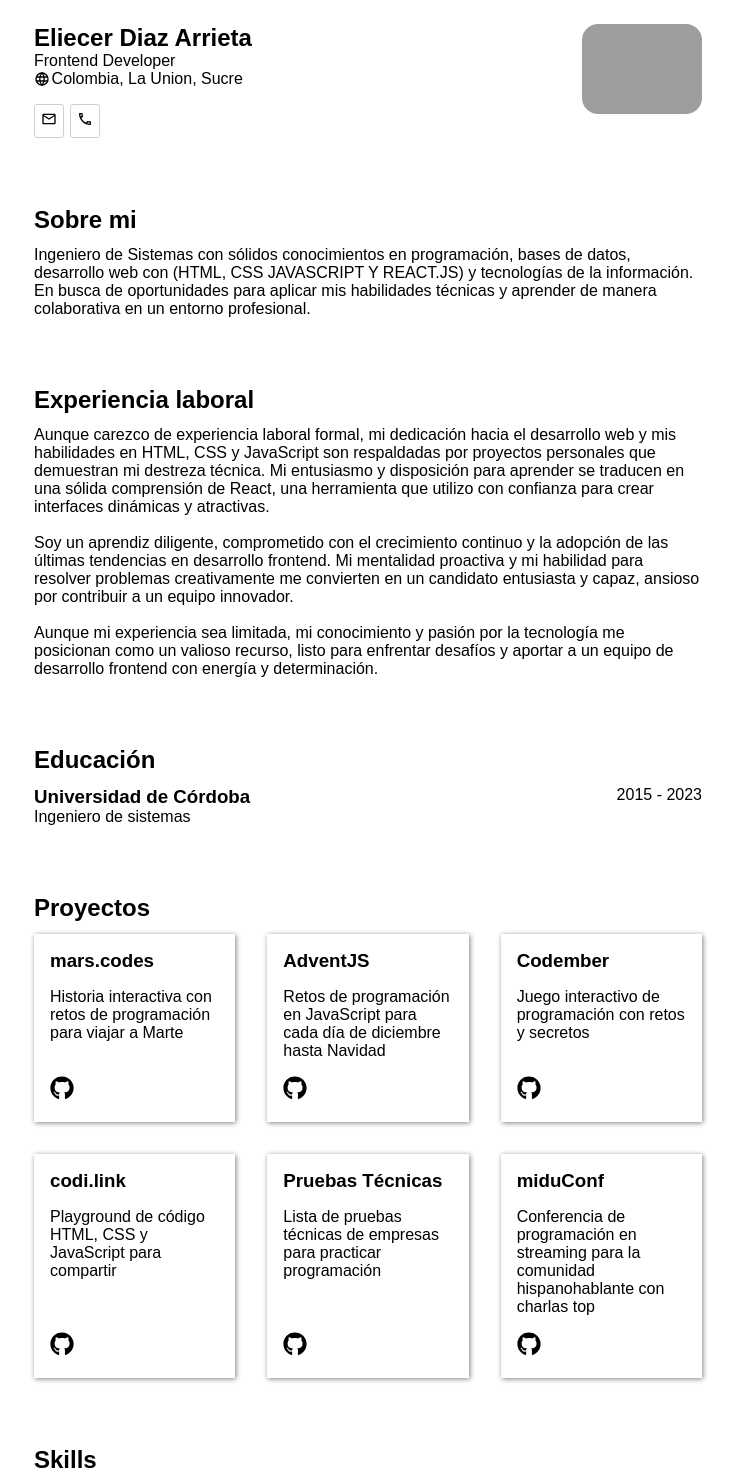
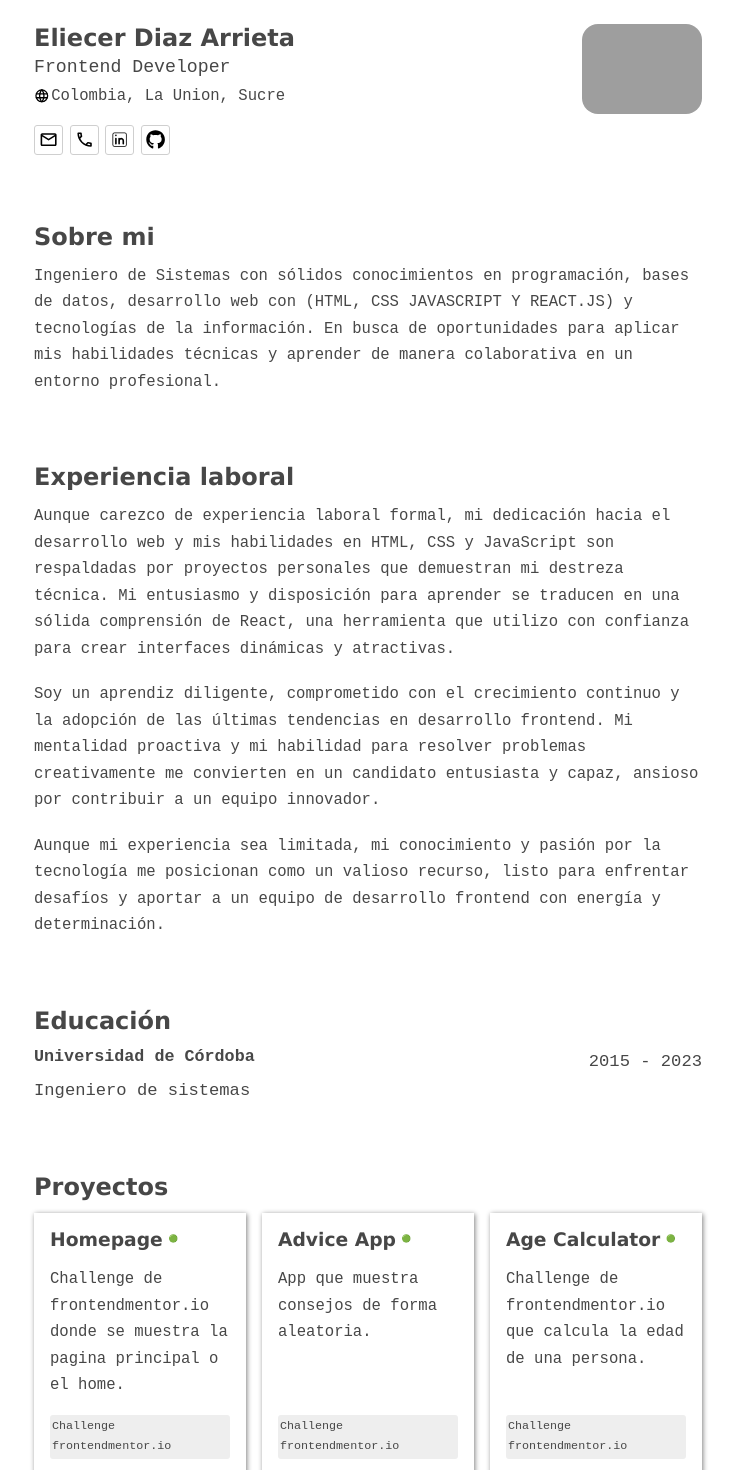
Before and after one commit to eliecer-code/cv, a React (Vite) app: page / in a window 1280 px wide. Shown: the part 40-1510 px from the top of the page, without its empty margins (272-1009 px from the left). Built offline with nearby package versions, Linux system fonts and the light colour scheme; grey boxes are pictures that could not be loaded.

Commit message:
cv updated

```diff
--- a/cv.json
+++ b/cv.json
@@ -18,7 +18,7 @@
       {
         "network": "LinkedIn",
         "username": "Eliecer Diaz",
-        "url": "https://linkedin.com/in/midudev"
+        "url": "https://www.linkedin.com/in/eliecer-diaz-1545bb18b/"
       },
       {
         "network": "GitHub",
@@ -92,7 +92,7 @@
       "keywords": ["Desarrollo Web", "Frontend"]
     },
     {
-      "name": "boosttrap",
+      "name": "Bootstrap",
       "level": "Medio",
       "keywords": [
         "Desarrollo Web",
@@ -141,6 +141,11 @@
       "name": "React",
       "level": "Medio",
       "keywords": ["Desarrollo Web", "Frontend", "JavaScript Library", "UI"]
+    },
+    {
+      "name": "Python",
+      "level": "Medio",
+      "keywords": ["Desarrollo Web", "Frontend", "JavaScript Library", "UI"]
     }
   ],
   "languages": [
@@ -155,54 +160,53 @@
   ],
   "projects": [
     {
-      "name": "mars.codes",
+      "name": "Homepage",
       "isActive": true,
-      "description": "Historia interactiva con retos de programación para viajar a Marte",
-      "highlights": ["Elige tu propia aventura", "En desarrollo"],
-      "url": "https://mars.codes",
-      "github": ""
+      "description": "Challenge de frontendmentor.io donde se muestra la pagina principal o el home.",
+      "url": "https://news-homepage-main-nu-nine.vercel.app/",
+      "github": "https://github.com/eliecer-code/news-homepage-main",
+      "highlights": "Challenge frontendmentor.io"
     },
     {
-      "name": "AdventJS",
+      "name": "Advice App",
       "isActive": true,
-      "description": "Retos de programación en JavaScript para cada día de diciembre hasta Navidad",
-      "highlights": [
-        "+1 millón de visitas",
-        "Multidioma",
-        "JavaScript & TypeScript"
-      ],
-      "url": "https://advent.js/dev",
-      "github": ""
+      "description": "App que muestra consejos de forma aleatoria.",
+
+      "url": "https://advice-generator-eta-liart.vercel.app/",
+      "github": "https://github.com/eliecer-code/advice-generator",
+      "highlights": "Challenge frontendmentor.io"
     },
     {
-      "name": "Codember",
+      "name": "Age Calculator",
       "isActive": true,
-      "description": "Juego interactivo de programación con retos y secretos",
-      "highlights": ["+2000 usuarios activos", "Retos para cualquier lenguaje"],
-      "url": "https://codember.dev",
-      "github": ""
+      "description": "Challenge de frontendmentor.io que calcula la edad de una persona.",
+      "url": "https://age-calculator-app-swart.vercel.app/",
+      "github": "https://github.com/eliecer-code/age-calculator-app",
+      "highlights": "Challenge frontendmentor.io"
     },
     {
-      "name": "codi.link",
+      "name": "Newsletter",
       "isActive": true,
-      "description": "Playground de código HTML, CSS y JavaScript para compartir",
-      "highlights": ["100k visitas al mes", "Desarrollado por la comunidad"],
+      "description": "Formulario de suscripción al boletín con mensaje de éxito.",
       "url": "https://codi.link",
-      "github": "https://github.com/midudev/codi.link"
+      "github": "https://github.com/midudev/codi.link",
+      "highlights": "Challenge frontendmentor.io"
     },
     {
-      "name": "Pruebas Técnicas",
+      "name": "Summary ",
       "isActive": true,
-      "description": "Lista de pruebas técnicas de empresas para practicar programación",
-      "highlights": ["100% gratuito", "+500 soluciones de la comunidad"],
-      "url": "https://pruebastecnicas.com",
-      "github": "https://github.com/midudev/pruebas-tecnicas"
+      "description": "Componente realizado con React  para mostrar un resumen conciso de datos importantes.",
+      "url": "https://results-summary-component-theta-olive.vercel.app/",
+      "github": "https://github.com/eliecer-code/RESULTS-SUMMARY-COMPONENT",
+      "highlights": "Challenge frontendmentor.io"
     },
     {
-      "name": "miduConf",
-      "description": "Conferencia de programación en streaming para la comunidad hispanohablante con charlas top",
-      "highlights": ["+15k tickets repartidos", "+50k espectadores en directo"],
-      "url": "https://miduconf.com"
+      "name": "Team manage ",
+      "isActive": true,
+      "description": "App para administrar equipos de trabajos dentro una organización.",
+      "url": "https://my-org-cuenta-oss.vercel.app/",
+      "github": "https://github.com/eliecer-code/my_org",
+      "highlights": "Challenge frontendmentor.io"
     }
   ]
 }
--- a/src/App.css
+++ b/src/App.css
@@ -1,3 +1,3 @@
-body{
-    font-family: Arial, Helvetica, sans-serif;
+body {
+    font-family: Verdana, Geneva, Tahoma, sans-serif, Helvetica, sans-serif;
 }
--- a/src/App.jsx
+++ b/src/App.jsx
@@ -30,4 +30,8 @@ const Container = styled.div`
   gap: 4em;
   width: 700px;
   margin: 0 auto;
+
+  @media print{
+    padding: 4rem 2rem;
+  }
 `
--- a/src/components/Education/Education.jsx
+++ b/src/components/Education/Education.jsx
@@ -22,10 +22,10 @@ const Education = () => {
                                             target='__blank'
                                         ><h3>{institution}</h3></a>
                                     </div>
-                                    <time>{years}</time>
+                                    <span>{years}</span>
                                 </header>
                                 <footer>
-                                    <p>{area}</p>
+                                    <span>{area}</span>
                                 </footer>
                             </Article>
                         </li>
--- a/src/components/Header/Header.jsx
+++ b/src/components/Header/Header.jsx
@@ -1,18 +1,28 @@
 import React from 'react'
 import styled from 'styled-components'
 import { basics } from '../../../cv.json'
-// import { CiLinkedin } from "react-icons/ci";
+import { CiLinkedin } from "react-icons/ci";
 import { MdOutlineEmail } from "react-icons/md";
 import { MdOutlineLocalPhone } from "react-icons/md";
+import { FaGithub } from "react-icons/fa";
 import { TbWorld } from "react-icons/tb";
 import Section from '../Section';
 
 
 function Header() {
+    function getIconByNetwork(network) {
+        switch (network) {
+            case 'LinkedIn':
+                return <CiLinkedin key={network} />;
+            case 'GitHub':
+                return <FaGithub key={network} />;
+            default:
+                return null;
+        }
+    }
 
-    const { name, label, image, email, phone, url, summary, location, profiles } = basics
-    const { address, postalCode, city, region } = location
-    const { network, username } = profiles
+    const { name, label, image, email, phone, location, profiles } = basics
+    const { city, region } = location
     return (
         <Section>
 
@@ -26,7 +36,19 @@ function Header() {
                         <TbWorld />
                         {region}, {city}
                     </span>
-                    <footer className="icons">
+                    <footer >
+                        <div className="print">
+                            <h4>Contáctame</h4>
+                            {<span>{phone}</span>}
+                            {<span>{email}</span>}
+                            {profiles.map(({ url }) => {
+                                return (
+                                    <span key={url}>{url}</span>
+                                )
+                            })}
+
+                        </div>
+                        <div className="no-print">
                             {
                                 email && (
                                     <a
@@ -34,6 +56,7 @@ function Header() {
                                         title={`Enviar correo a ${name} a la direccion ${email}`}
                                         target='__blank'
                                         rel='noopener noreferrer'
+                                        key={email}
                                     >{<MdOutlineEmail />}</a>
                                 )
                             }
@@ -44,11 +67,29 @@ function Header() {
                                         title={`Llamar por teléfono a ${name} al número ${phone}`}
                                         target="_blank"
                                         rel="noopener noreferrer"
+                                        key={phone}
                                     >
                                         <MdOutlineLocalPhone />
                                     </a>
                                 )
                             }
+                            {
+                                profiles.map(({ network, url }) => {
+                                    return (
+
+                                        <a
+                                            href={`${url}`}
+                                            title={`Vista mi perfil de ${network}`}
+                                            target="_blank"
+                                            rel="noopener noreferrer"
+                                            key={url}
+                                        >
+                                            {getIconByNetwork(network)}
+                                        </a>
+                                    )
+                                })
+                            }
+                        </div>
 
                     </footer>
                 </div>
@@ -71,26 +112,49 @@ const Container = styled.div`
         display: flex;
         flex-direction: column;
         /* gap: 1em; */
+        p{
+            font-size: 1.4em;
+        }
 
         span{
             display: flex;
             align-items: center;
             gap: .1em;
         }
-        .icons{
+        footer{
+            .print{
+                display: none;
+            }
+            .no-print{
                 display: flex;
                 gap: .4em;
                 margin-top: 1em;
 
                 a{
-                padding: 6px;
+                    padding: 4px;
+                    display: flex;
+                    justify-content: center;
+                    align-items: center;
                     border: 1px solid #cfcfcf;
                     border-radius: 3px;
+                    font-size: 1.2em;
 
                     &:hover{
                         /* background: #d4d4d4; */
                         box-shadow: 2px 1px 5px #d4d4d4;
                     }
+                }
+            }
+
+            @media print{
+                .print{
+                    display: block;
+                }
+                    .no-print{
+                        display: none;
+                    }
+
+
             }
         }
     }
@@ -101,4 +165,10 @@ const Container = styled.div`
             border-radius: 1em;
         }
     }
+
+    @media (width <= 700px) {
+        flex-direction: column-reverse;
+        justify-content: center;
+        align-items: center;
+    }
 `
--- a/src/components/Projects/Projects.jsx
+++ b/src/components/Projects/Projects.jsx
@@ -9,7 +9,7 @@ function Projects() {
         <Section title="Proyectos">
             <GridContainer>
                 {
-                    projects.map(({ name, description, url }) => {
+                    projects.map(({ name, description, url, github, isActive, highlights }) => {
                         return (
                             <div className="card" key={name}>
                                 <header>
@@ -21,12 +21,14 @@ function Projects() {
                                             title='Ver demo'
                                         >{name}
                                         </a>
+                                        {isActive === true ? <span className='point'>🟢</span> : ""}
                                     </h3>
                                     <p>{description}</p>
                                 </header>
                                 <footer className="demo">
+                                    <p className='source'>{highlights}</p>
                                     <a
-                                        href="http://"
+                                        href={`${github}`}
                                         target='__blank'
                                         title='Ver codigo fuente en Github'
                                     >{<FaGithub />}</a>
@@ -45,7 +47,7 @@ export default Projects
 
 const GridContainer = styled.section`
     display: grid;
-    gap: 2em;
+    gap: 1em;
     grid-template-columns: repeat(auto-fit, minmax(200px, 1fr));
 
     .card{
@@ -59,11 +61,32 @@ const GridContainer = styled.section`
         header{
             display: flex;
             flex-direction: column;
-            flex: 1;
+            /* flex: 1; */
             gap: 1em;
+            h3{
+                display: flex;
+                align-items: center;
+                gap: .3em;
+                .point{
+                    font-size: .5em;
+                }
+            }
+
+
         }
 
         footer{
+            display:flex;
+            flex-direction: column;
+            .source{
+                background: #eeeeee;
+                font-size: .9em;
+                margin-bottom: 1em;
+                padding: 2px;
+                border-radius: 3px;
+                /* display: inline; */
+
+            }
             a{
                 font-size: 1.5em;
             }
--- a/src/index.css
+++ b/src/index.css
@@ -6,3 +6,30 @@
   color: black;
   list-style: none;
 }
+
+p,
+span,
+li {
+  font-family: monospace;
+  color: rgb(71, 71, 71);
+}
+
+p,
+span {
+
+  line-height: 1.7em;
+  font-size: 1.2em;
+}
+
+li {
+  font-size: 1.1em;
+}
+
+h1,
+h2,
+h3,
+h4,
+a {
+  color: rgb(71, 71, 71);
+
+}
```
Lines whose indentation alone changed are shown as unchanged.
